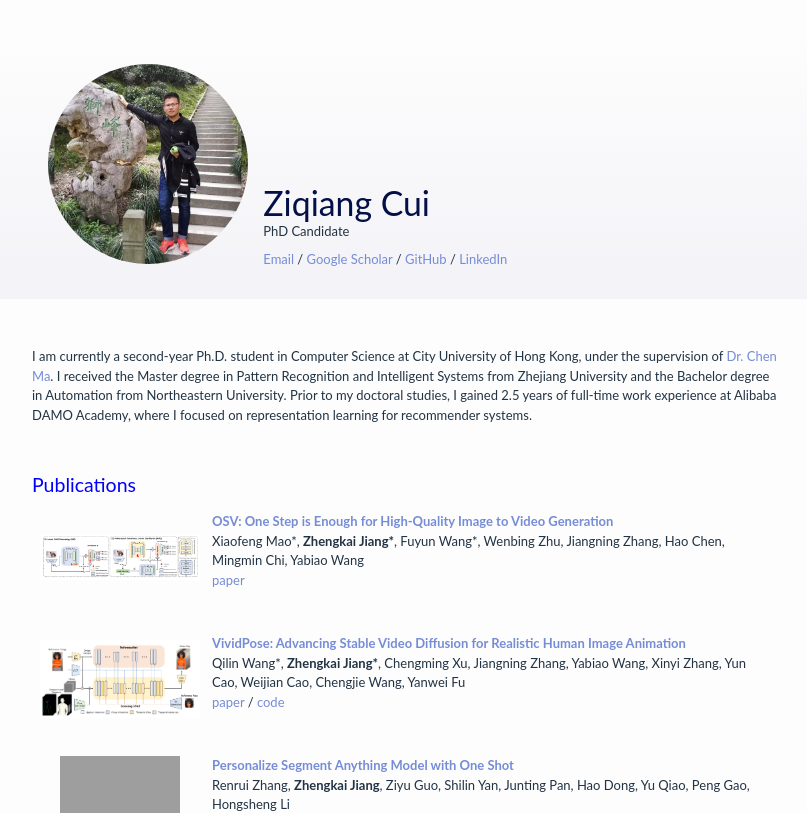
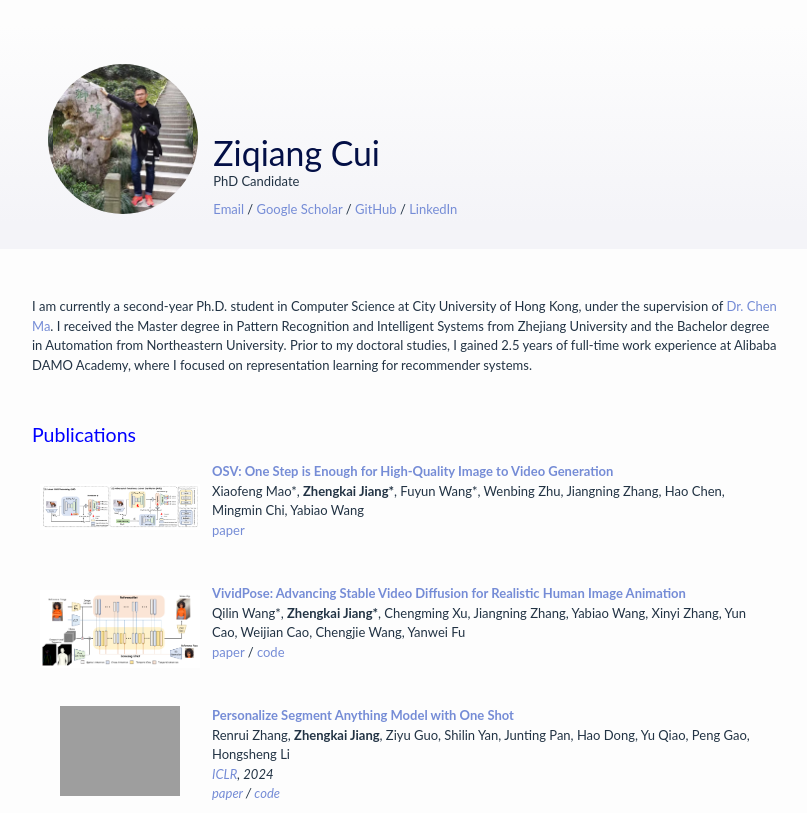
Before and after one commit to ziqiangcui/ziqiangcui.github.io, a plain HTML site: page index.html in a window 1280 px wide. Shown: the top 813 px of the page, without its empty margins (234-1041 px from the left). Drawn offline with Linux system fonts and the light colour scheme; grey boxes are pictures that could not be loaded.

Commit message:
Update style.css

```diff
--- a/style.css
+++ b/style.css
@@ -40,8 +40,8 @@ h3, h4, h5 {
 }
 
 .header-profile-picture {
-    width: 200px !important;
-    height: 200px !important;
+    width: 150px !important;
+    height: 150px !important;
     margin-right: 12px;
     border-radius: 50%;
     background-image: url(files/me.jpeg);
```
